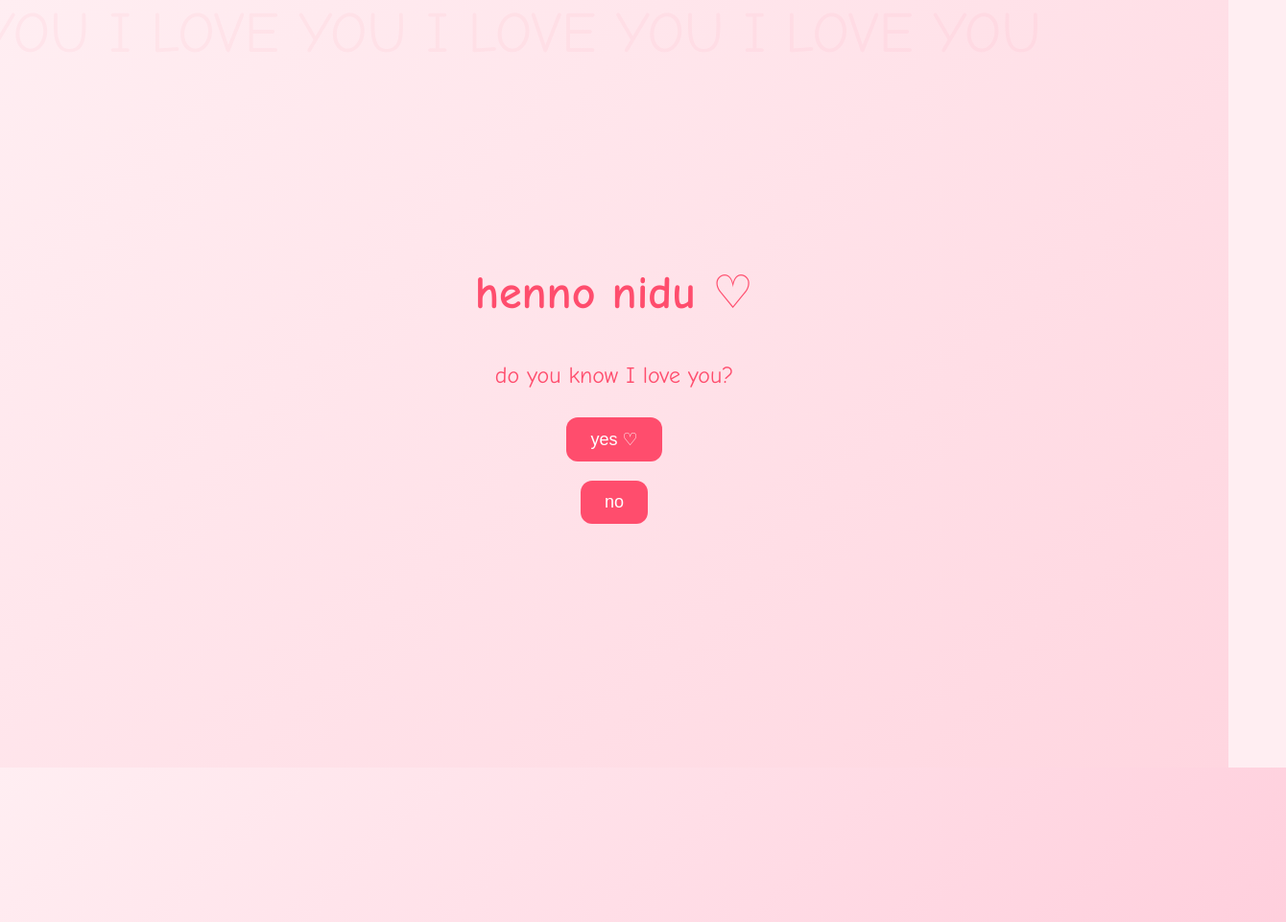
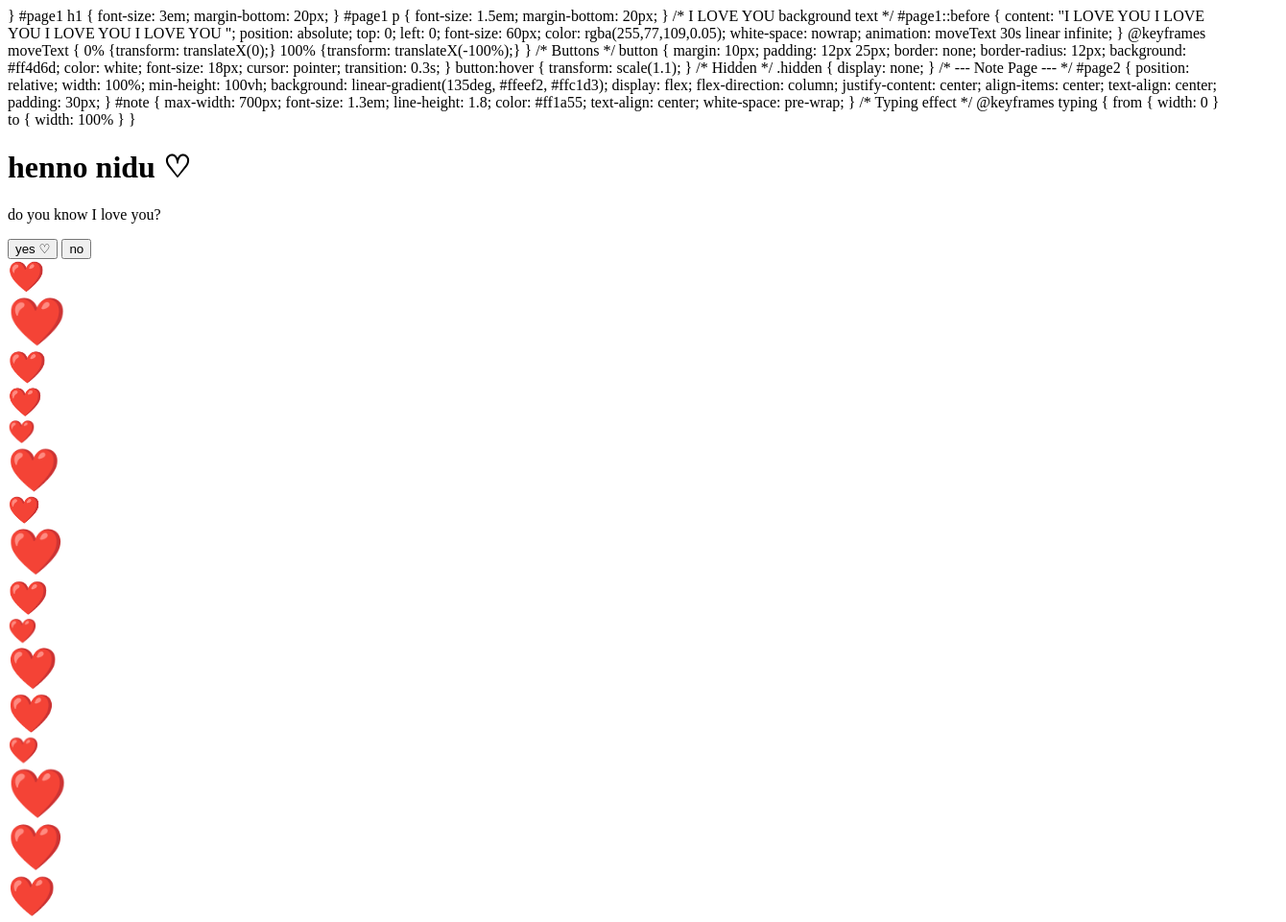
Before and after one commit to huzaifaking33-code/for-niduu, a plain HTML site: page index.html in a window 1280 px wide. Shown: the top 961 px of the page at 96% size, 1340 px wide, since content can reach past the window. Drawn offline with Linux system fonts and the light colour scheme.

Commit message:
Update index.html

```diff
--- a/index.html
+++ b/index.html
@@ -1,46 +1,5 @@
-<!DOCTYPE html>
-<html lang="en">
-<head>
-<meta charset="UTF-8">
-<meta name="viewport" content="width=device-width, initial-scale=1.0">
-<title>for nidu ♡</title>
 
-<style>
-/* --- General Styles --- */
-body {
-  margin: 0;
-  font-family: 'Comic Sans MS', cursive, sans-serif;
-  background: #ffeef2;
-  overflow: hidden;
-  color: #ff4d6d;
-}
 
-/* --- Hearts animation --- */
-.heart {
-  position: absolute;
-  color: #ff4d6d;
-  font-size: 20px;
-  animation: float 8s linear infinite;
-  opacity: 0.8;
-}
-
-@keyframes float {
-  0% {transform: translateY(100vh) translateX(0) rotate(0deg);}
-  100% {transform: translateY(-10vh) translateX(50px) rotate(360deg);}
-}
-
-/* --- Front Page --- */
-#page1 {
-  position: relative;
-  width: 100%;
-  height: 100vh;
-  background: linear-gradient(135deg, #ffeef2, #ffd6e0);
-  display: flex;
-  flex-direction: column;
-  justify-content: center;
-  align-items: center;
-  text-align: center;
-  overflow: hidden;
 }
 
 #page1 h1 {
```
